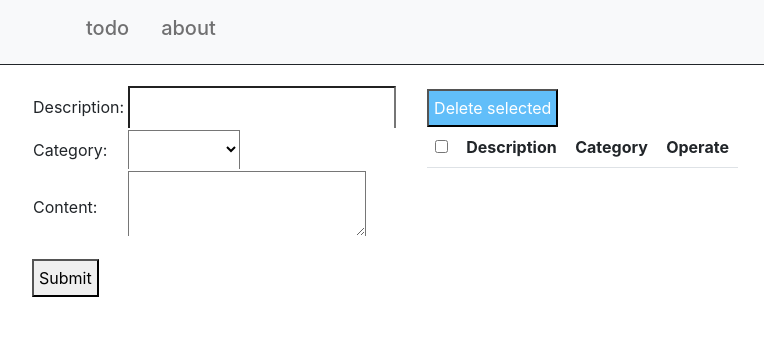
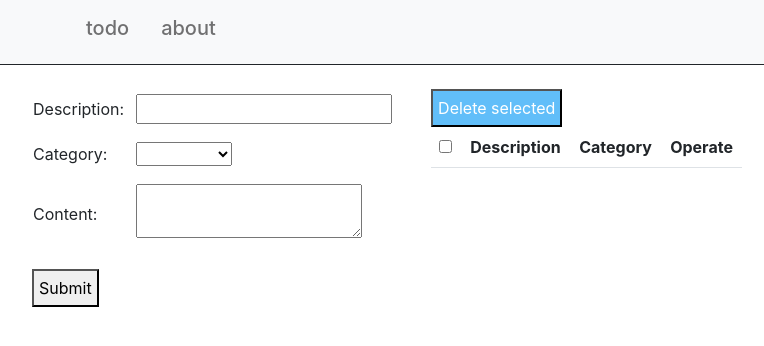
Before and after one commit to ShinnDeng/todo-test, a React (Create React App) app: page / in a window 1280 px wide. Shown: the top 346 px of the page, without its empty margins (12-776 px from the left). Built offline with nearby package versions, Linux system fonts and the light colour scheme.

Commit message:
finished page style

```diff
--- a/src/components/Create/index.js
+++ b/src/components/Create/index.js
@@ -67,30 +67,34 @@ export default class Create extends Component {
             <div className="container m-1">
             <div className="">
 
-                <table className="table table-borderless">
+                <table className="table table-borderless table-inline">
                     <tr className="">
                         <td>Description:</td>
                         <td>
-                            <input className="inputGroup-sizing-default" value={this.state.description} name="description" onInput={this.inputChangeHandler}/>
+                            <form>
+                            <input className="" value={this.state.description} name="description" onInput={this.inputChangeHandler}/>
+                            </form>
                         </td>
                     </tr>
                     <tr>
                         <td>Category:</td>
                         <td>
+                            <form>
                             <select value={this.state.category} name="category" onChange={this.inputChangeHandler}>
                                 <option disabled="disabled" style={{display: 'none'}} value=''></option>
                                 <option value="css">css</option>
                                 <option value="html">html</option>
                                 <option value="javascript">javascript</option>
                             </select>
+                            </form>
                         </td>
                     </tr>
                     <tr>
                         <td>Content:</td>
                         <td>
-                            {/* <form style={{display:'inline-block'}}> */}
+                            <form>
                             <textarea value={this.state.content} onInput={this.inputChangeHandler} name="content"/>
-	                        {/* </form> */}
+	                        </form>
 
                         </td>
                     </tr>
--- /dev/null
+++ b/src/components/List/index.css
@@ -0,0 +1,5 @@
+/* @media (min-width: 1000px) {
+  .list-display {
+    width: 100%;
+  }
+} */
--- a/src/components/List/index.js
+++ b/src/components/List/index.js
@@ -2,6 +2,9 @@
 
 import React, { Component } from 'react'
 import Item from '../Item';
+
+// import './index.css'
+
 
 export default class List extends Component {
     render() {
--- a/src/routes/todo/index.js
+++ b/src/routes/todo/index.js
@@ -110,7 +110,7 @@ export default class Todo extends Component {
   render() {
 
     return (
-      <div className="container d-sm-flex m-3 align-item-center justify-content-left">
+      <div className="container d-sm-flex m-3 justify-content-left">
         <div>
           <Create
             addTodo={this.addTodo}
```
